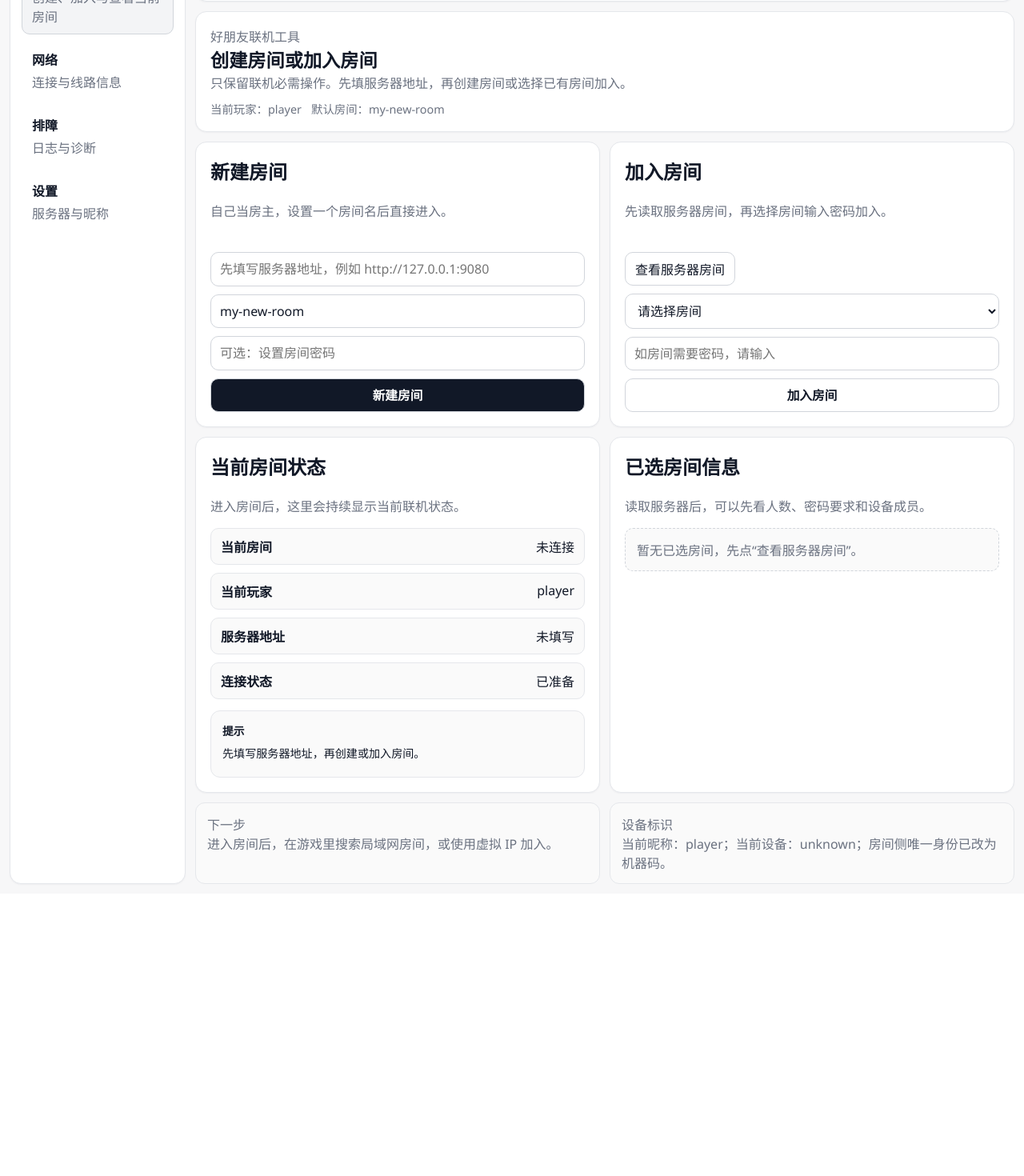
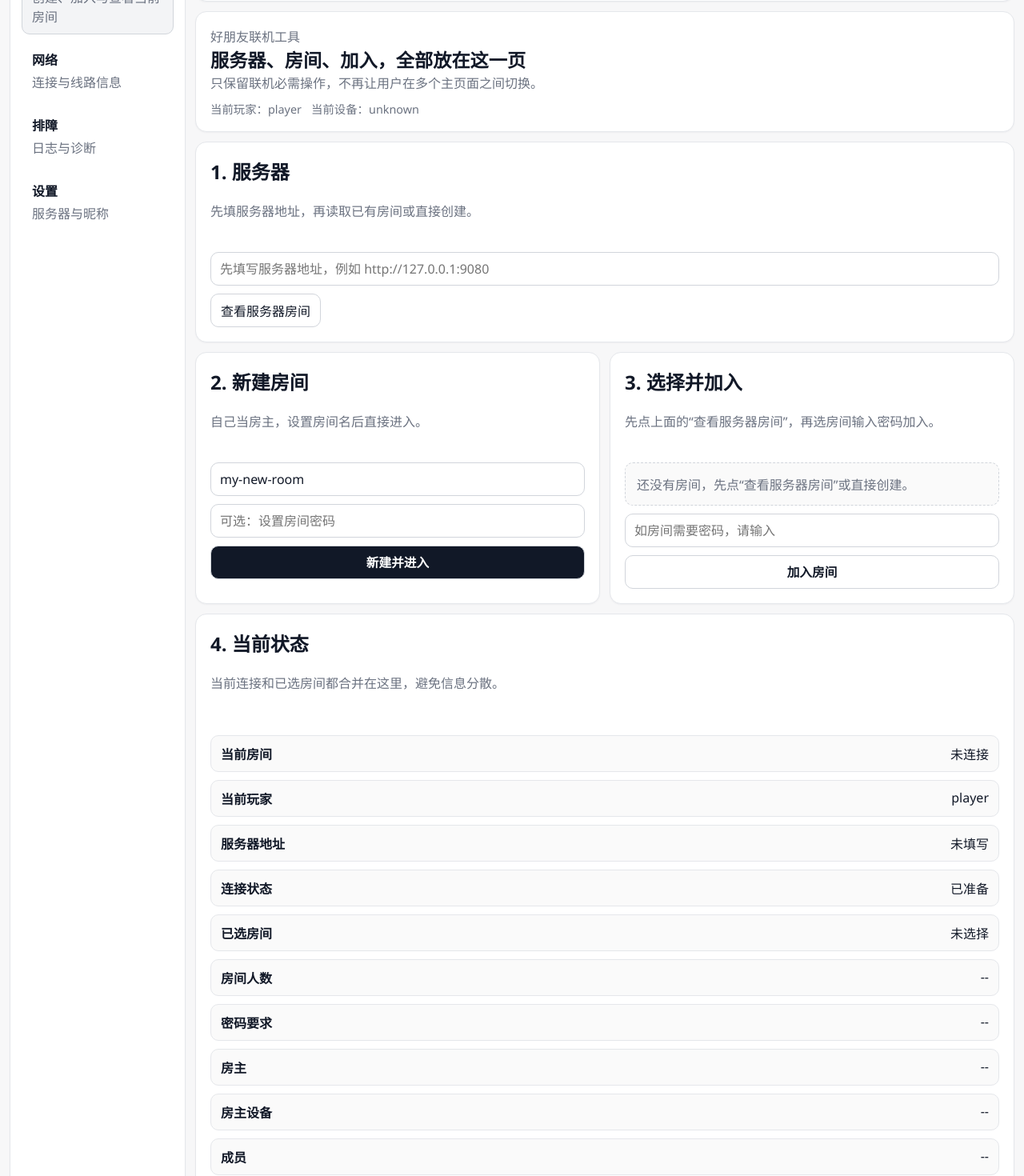
Before and after one commit to kiss-kedaya/vnetplay, a React (Vite) app in the folder app/: page / in a window 1280 px wide. Shown: the part 140-1610 px from the top of the page at 80% size. Before the commit the page ends 1257 px from the top, so only its background shows below. Built offline with nearby package versions, Linux system fonts and the light colour scheme.

Commit message:
feat: compact launcher room workflow

```diff
--- a/app/src/pages/home/HomePage.tsx
+++ b/app/src/pages/home/HomePage.tsx
@@ -140,98 +140,92 @@ export function HomePage({ profile, settings, connectionContext, onUpdateConnect
   }
 
   return (
-    <div className="launcher-home">
-      <section className="card launcher-hero">
+    <div className="launcher-home compact-room-workspace">
+      <section className="card launcher-hero compact-hero">
         <div>
           <div className="eyebrow">好朋友联机工具</div>
-          <h2>创建房间或加入房间</h2>
-          <p>只保留联机必需操作。先填服务器地址，再创建房间或选择已有房间加入。</p>
+          <h2>服务器、房间、加入，全部放在这一页</h2>
+          <p>只保留联机必需操作，不再让用户在多个主页面之间切换。</p>
         </div>
         <div className="launcher-hero-meta">
           <span>当前玩家：{profile.username}</span>
-          <span>默认房间：{settings.defaultRoomName}</span>
+          <span>当前设备：{profile.machineLabel}</span>
         </div>
       </section>
 
-      <section className="launcher-main-grid">
-        <div className="card launcher-main-card">
+      <section className="card launcher-main-card compact-stack-card">
+        <div className="section-header">
+          <h2>1. 服务器</h2>
+          <p>先填服务器地址，再读取已有房间或直接创建。</p>
+        </div>
+        <input className="settings-input" value={serverBaseUrl} onChange={(event) => setServerBaseUrl(event.target.value)} placeholder="先填写服务器地址，例如 http://127.0.0.1:9080" />
+        <div className="launcher-inline-actions">
+          <button className="ghost-button" type="button" onClick={handleLoadRooms}>{loadingRooms ? "读取中..." : "查看服务器房间"}</button>
+        </div>
+      </section>
+
+      <section className="compact-room-grid">
+        <div className="card launcher-main-card compact-stack-card">
           <div className="section-header">
-            <h2>新建房间</h2>
-            <p>自己当房主，设置一个房间名后直接进入。</p>
+            <h2>2. 新建房间</h2>
+            <p>自己当房主，设置房间名后直接进入。</p>
           </div>
-          <input className="settings-input" value={serverBaseUrl} onChange={(event) => setServerBaseUrl(event.target.value)} placeholder="先填写服务器地址，例如 http://127.0.0.1:9080" />
           <input className="settings-input" value={roomId} onChange={(event) => setRoomId(event.target.value)} placeholder="输入房间名" />
           <input className="settings-input" value={roomPassword} onChange={(event) => setRoomPassword(event.target.value)} placeholder="可选：设置房间密码" />
-          <button className="launcher-action primary-button" type="button" onClick={handleCreateRoom}>新建房间</button>
+          <button className="launcher-action primary-button" type="button" onClick={handleCreateRoom}>新建并进入</button>
         </div>
 
-        <div className="card launcher-main-card">
+        <div className="card launcher-main-card compact-stack-card">
           <div className="section-header">
-            <h2>加入房间</h2>
-            <p>先读取服务器房间，再选择房间输入密码加入。</p>
+            <h2>3. 选择并加入</h2>
+            <p>先点上面的“查看服务器房间”，再选房间输入密码加入。</p>
           </div>
-          <div className="launcher-inline-actions">
-            <button className="ghost-button" type="button" onClick={handleLoadRooms}>{loadingRooms ? "读取中..." : "查看服务器房间"}</button>
+          <div className="room-picker-list">
+            {rooms.length > 0 ? (
+              rooms.map((room) => {
+                const active = room.roomId === selectedRoomId;
+                return (
+                  <button
+                    key={room.roomId}
+                    type="button"
+                    className={`room-picker-card ${active ? "active" : ""}`}
+                    onClick={() => setSelectedRoomId(room.roomId)}
+                  >
+                    <span className="room-picker-title">{room.roomId}</span>
+                    <span className="room-picker-meta">{room.members} 人 · {room.requiresPassword ? "需要密码" : "免密码"}</span>
+                    <span className="room-picker-meta">房主：{room.host}</span>
+                  </button>
+                );
+              })
+            ) : (
+              <div className="launcher-empty">还没有房间，先点“查看服务器房间”或直接创建。</div>
+            )}
           </div>
-          <select className="settings-input" value={selectedRoomId} onChange={(event) => setSelectedRoomId(event.target.value)}>
-            <option value="">请选择房间</option>
-            {rooms.map((room) => (
-              <option key={room.roomId} value={room.roomId}>
-                {room.roomId} · {room.members}人 · {room.requiresPassword ? "需要密码" : "免密码"}
-              </option>
-            ))}
-          </select>
           <input className="settings-input" value={joinPassword} onChange={(event) => setJoinPassword(event.target.value)} placeholder="如房间需要密码，请输入" />
           <button className="launcher-action ghost-button" type="button" onClick={handleJoinRoom}>加入房间</button>
         </div>
       </section>
 
-      <section className="launcher-status-grid">
-        <div className="card launcher-status-card">
-          <div className="section-header">
-            <h2>当前房间状态</h2>
-            <p>进入房间后，这里会持续显示当前联机状态。</p>
-          </div>
-          <div className="key-value-grid">
-            <div><strong>当前房间</strong><span>{connectionContext.roomId}</span></div>
-            <div><strong>当前玩家</strong><span>{profile.username}</span></div>
-            <div><strong>服务器地址</strong><span>{serverBaseUrl || "未填写"}</span></div>
-            <div><strong>连接状态</strong><span>{connectionContext.success ? "已准备" : "未连接"}</span></div>
-          </div>
-          <div className="command-log card-subtle">
-            <div className="command-log-label">提示</div>
-            <div className="command-log-detail">{feedback}</div>
-          </div>
+      <section className="card launcher-status-card compact-status-card">
+        <div className="section-header">
+          <h2>4. 当前状态</h2>
+          <p>当前连接和已选房间都合并在这里，避免信息分散。</p>
         </div>
-
-        <div className="card launcher-status-card">
-          <div className="section-header">
-            <h2>已选房间信息</h2>
-            <p>读取服务器后，可以先看人数、密码要求和设备成员。</p>
-          </div>
-          {selectedRoom ? (
-            <div className="key-value-grid">
-              <div><strong>房间名</strong><span>{selectedRoom.roomId}</span></div>
-              <div><strong>人数</strong><span>{selectedRoom.members}</span></div>
-              <div><strong>密码</strong><span>{selectedRoom.requiresPassword ? "需要密码" : "无需密码"}</span></div>
-              <div><strong>房主</strong><span>{selectedRoom.host}</span></div>
-              <div><strong>房主设备</strong><span>{selectedRoom.hostId || "--"}</span></div>
-              <div><strong>成员</strong><span>{selectedRoom.participants.join(" / ") || "--"}</span></div>
-            </div>
-          ) : (
-            <div className="launcher-empty">暂无已选房间，先点“查看服务器房间”。</div>
-          )}
+        <div className="key-value-grid compact-key-value-grid">
+          <div><strong>当前房间</strong><span>{connectionContext.roomId}</span></div>
+          <div><strong>当前玩家</strong><span>{profile.username}</span></div>
+          <div><strong>服务器地址</strong><span>{serverBaseUrl || "未填写"}</span></div>
+          <div><strong>连接状态</strong><span>{connectionContext.success ? "已准备" : "未连接"}</span></div>
+          <div><strong>已选房间</strong><span>{selectedRoom?.roomId || "未选择"}</span></div>
+          <div><strong>房间人数</strong><span>{selectedRoom ? String(selectedRoom.members) : "--"}</span></div>
+          <div><strong>密码要求</strong><span>{selectedRoom ? (selectedRoom.requiresPassword ? "需要密码" : "无需密码") : "--"}</span></div>
+          <div><strong>房主</strong><span>{selectedRoom?.host || "--"}</span></div>
+          <div><strong>房主设备</strong><span>{selectedRoom?.hostId || "--"}</span></div>
+          <div><strong>成员</strong><span>{selectedRoom?.participants.join(" / ") || "--"}</span></div>
         </div>
-      </section>
-
-      <section className="launcher-helper-grid">
-        <div className="card-subtle launcher-helper-card">
-          <div className="settings-label">下一步</div>
-          <div className="settings-meta">进入房间后，在游戏里搜索局域网房间，或使用虚拟 IP 加入。</div>
-        </div>
-        <div className="card-subtle launcher-helper-card">
-          <div className="settings-label">设备标识</div>
-          <div className="settings-meta">当前昵称：{profile.username}；当前设备：{profile.machineLabel}；房间侧唯一身份已改为机器码。</div>
+        <div className="command-log card-subtle">
+          <div className="command-log-label">提示</div>
+          <div className="command-log-detail">{feedback}</div>
         </div>
       </section>
     </div>
--- a/app/src/styles/index.css
+++ b/app/src/styles/index.css
@@ -418,13 +418,23 @@ p {
 
 .launcher-main-grid,
 .launcher-status-grid,
-.launcher-helper-grid {
+.launcher-helper-grid,
+.compact-room-grid {
   display: grid;
   grid-template-columns: repeat(2, minmax(0, 1fr));
   gap: 12px;
 }
 
 .launcher-main-card {
+  display: grid;
+  gap: 10px;
+}
+
+.compact-stack-card {
+  align-content: start;
+}
+
+.compact-status-card {
   display: grid;
   gap: 10px;
 }
```
Also changed, not shown: 1 other file (tests, documents, lock files or other folders).
